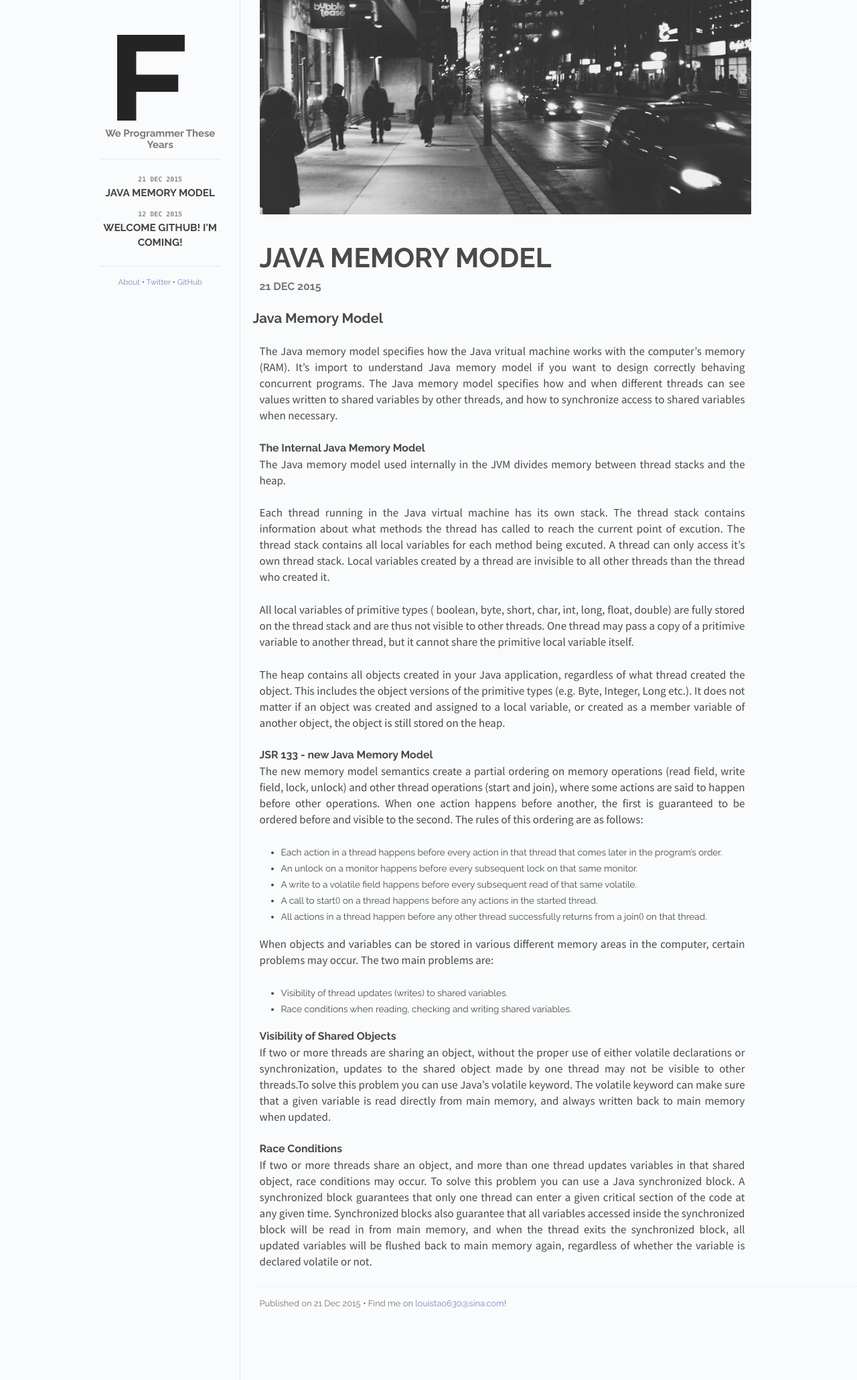
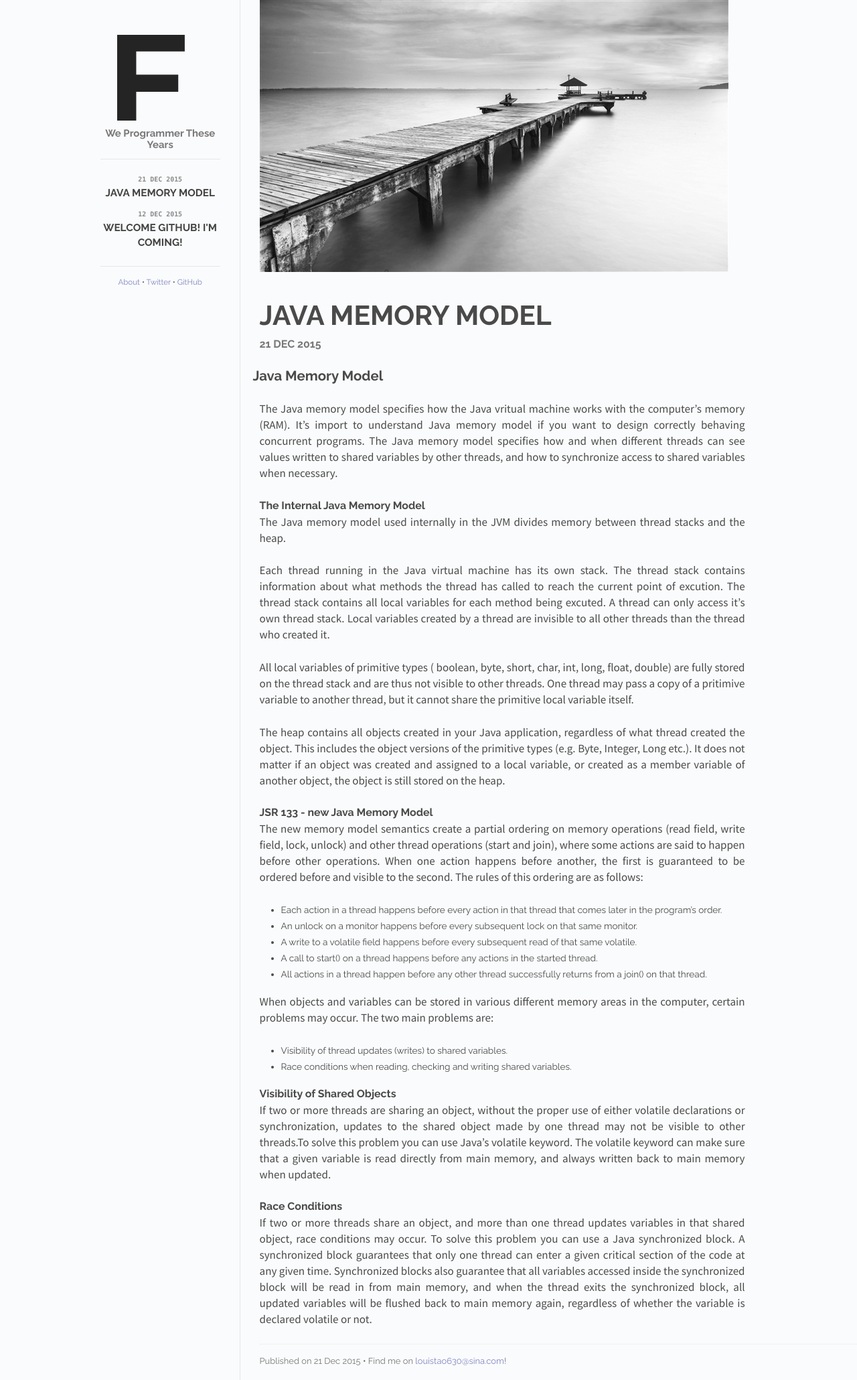
Before and after one commit to LouisTao630/louistao630.github.io, a Jekyll site: the page built from _posts/2015-12-21-jmm-introduction.md, in a window 1280 px wide. Shown: the whole page at 67% size. Built offline with Jekyll 4.4.1, drawn with Linux system fonts in a browser that asks for light colours; Markdown is read by kramdown in place of the engine named in the settings.

Commit message:
change commits

```diff
--- a/_posts/2015-12-21-jmm-introduction.md
+++ b/_posts/2015-12-21-jmm-introduction.md
@@ -1,7 +1,7 @@
 ---
 layout: post
 title: Java Memory Model
-cover: cover.jpg
+cover: bridge.jpg
 date:   2015-12-21 22:00:00
 categories: posts
 ---
```
Also changed, not shown: images/bridge.jpg (added).
